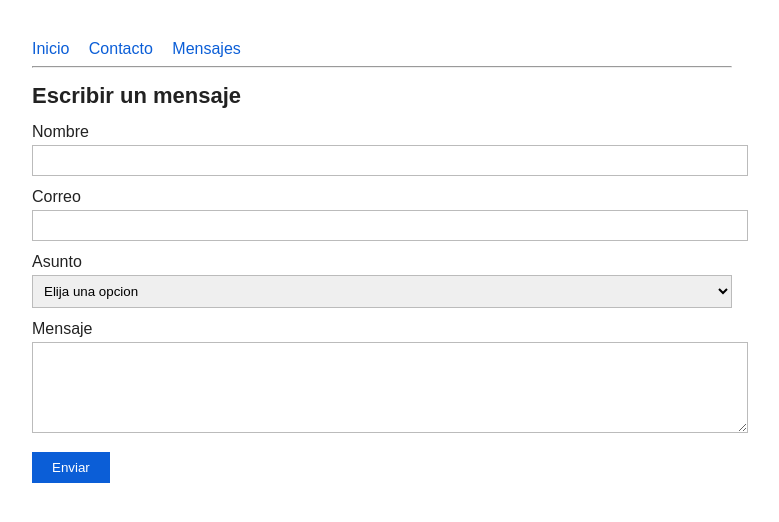
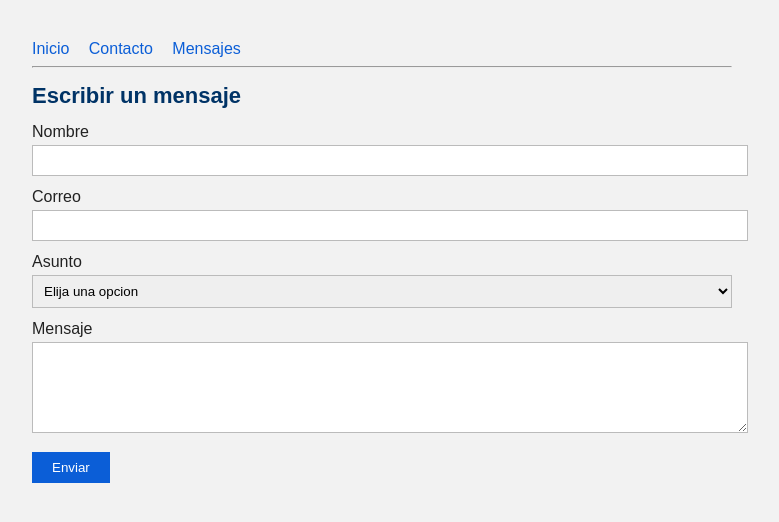
Before and after one commit to PabloCHT/Equipo-7-ACTIVIDAD-5-Laboratorio-repositorio-GIT, a Flask app: page /contacto in a window 1280 px wide. Shown: the top 522 px of the page, without its empty margins (258-1037 px from the left). Run offline with Flask 3, Linux system fonts and the light colour scheme.

Commit message:
Agregar estilos basicos de color y tipografia

```diff
--- a/templates/base.html
+++ b/templates/base.html
@@ -1,6 +1,15 @@
 <!DOCTYPE html>
 <html lang="es">
 <head>
+    <style>
+    body {
+        font-family: Arial, sans-serif;
+        background-color: #f2f2f2;
+    }
+    h1 {
+        color: #003366;
+    }
+</style>
     <meta charset="UTF-8">
     <title>Formulario de contacto</title>
     <style>
```
